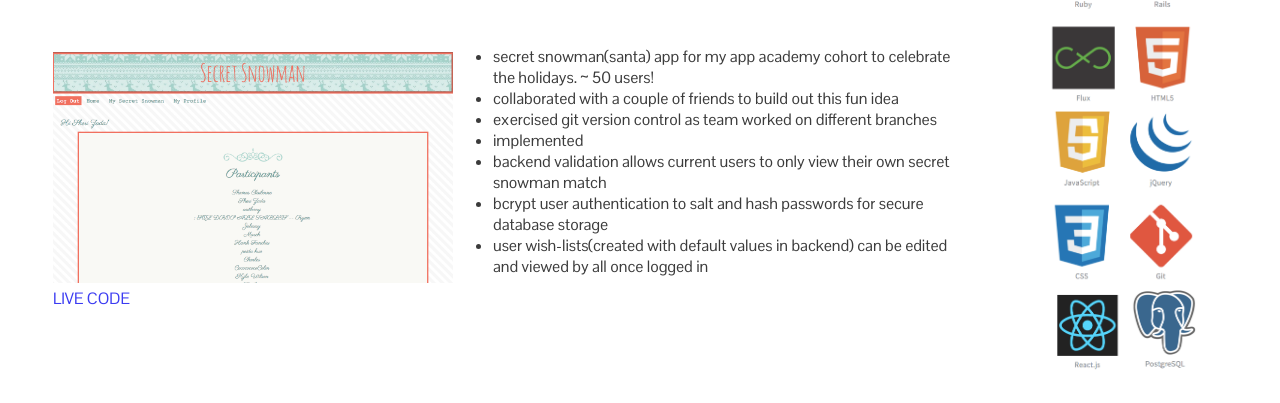
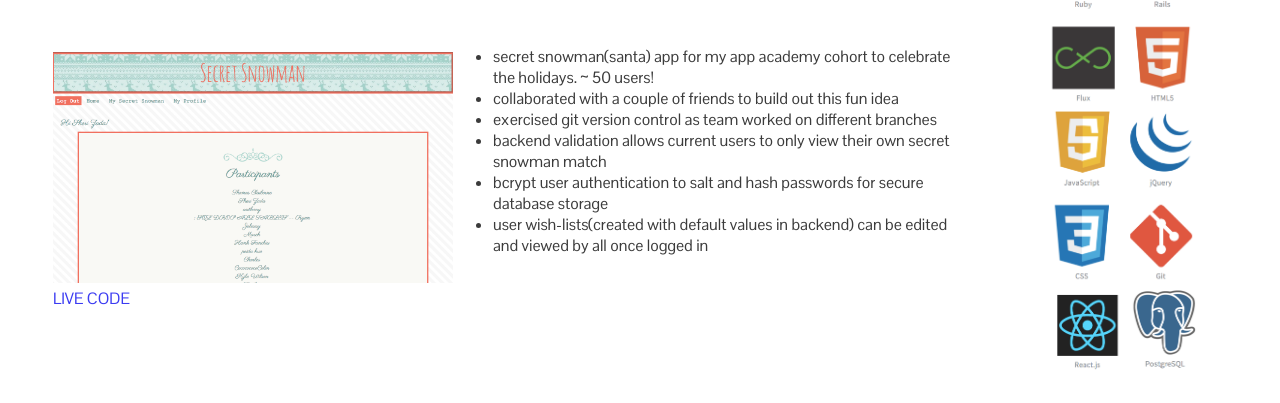
Before and after one commit to tangerine-orange/tangerine-orange.github.io, a plain HTML site: page index.html in a window 1280 px wide. Shown: the part 670-1073 px from the top of the page. Drawn offline with Linux system fonts and the light colour scheme.

Commit message:
edit bullet point

```diff
--- a/index.html
+++ b/index.html
@@ -143,7 +143,6 @@
                       <li>Secret Snowman(Santa) app for my App Academy cohort to celebrate the holidays. ~ 50 users!</li>
                       <li>Collaborated with a couple of friends to build out this fun idea</li>
                       <li>Exercised git version control as team worked on different branches</li>
-                      <li>Implemented </li>
                       <li>Backend validation allows current users to only view their own secret snowman match</li>
                       <li>BCrypt User Authentication to salt and hash passwords for secure database storage</li>
                       <li>User wish-lists(created with default values in backend) can be edited and viewed by all once logged in</li>
```
